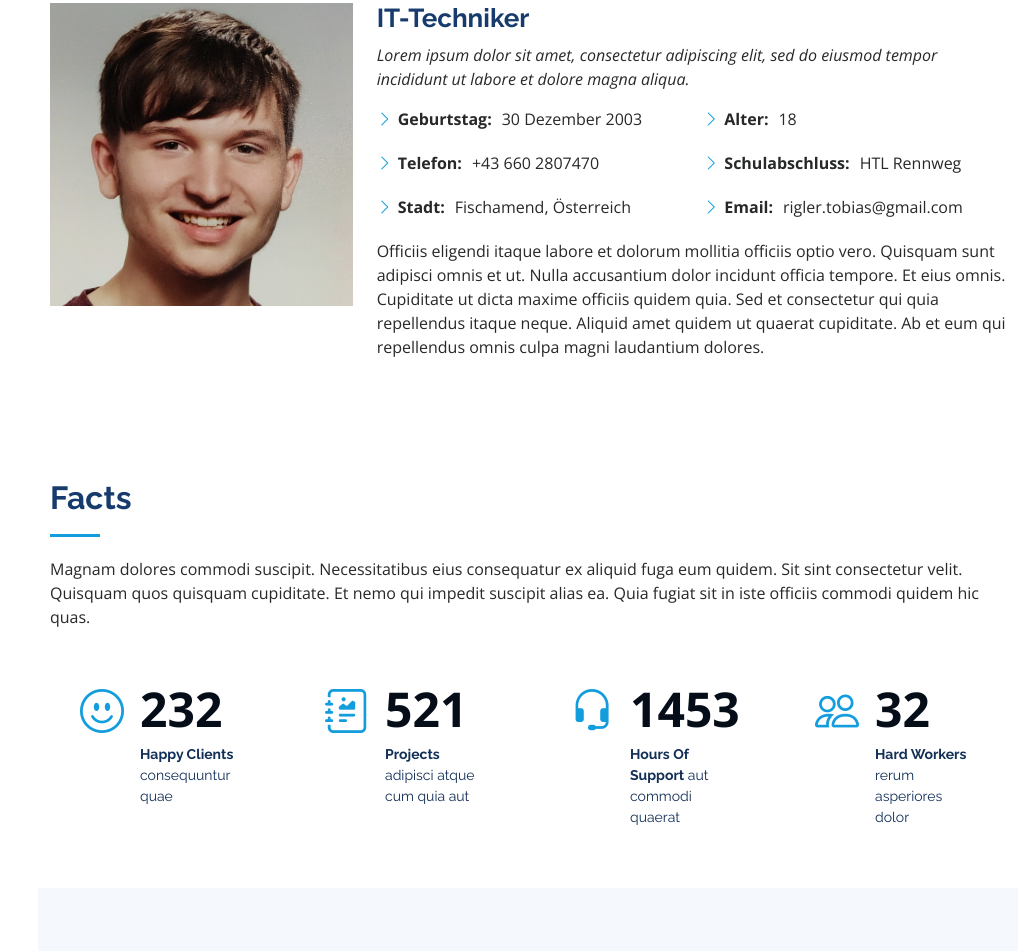
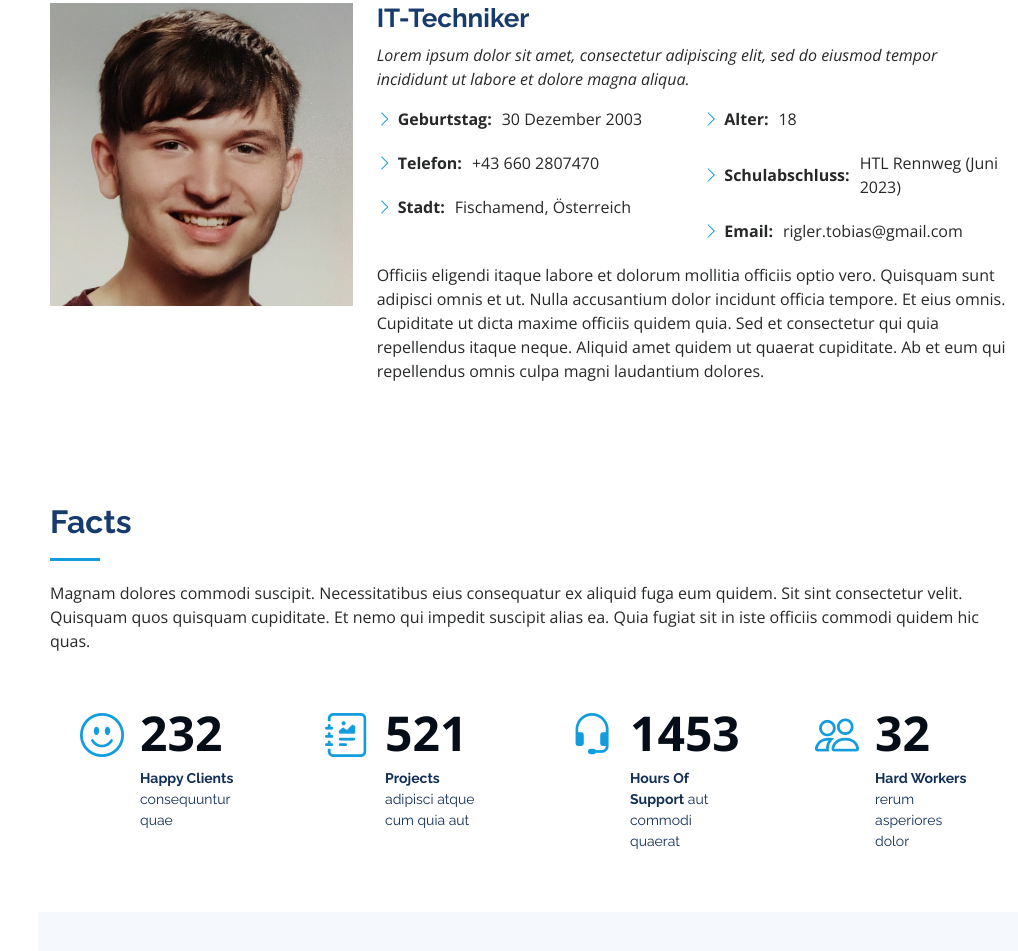
Before and after one commit to rigler-tobias/portfolio-website, a plain HTML site: page index.html in a window 1280 px wide. Shown: the part 1037-1988 px from the top of the page, without its empty margins (262-1280 px from the left). Drawn offline with nearby package versions, Linux system fonts and the light colour scheme.

Commit message:
Updated about

```diff
--- a/index.html
+++ b/index.html
@@ -108,7 +108,7 @@
               <div class="col-lg-6">
                 <ul>
                   <li><i class="bi bi-chevron-right"></i> <strong>Alter:</strong> <span>18</span></li>
-                  <li><i class="bi bi-chevron-right"></i> <strong>Schulabschluss:</strong> <span>HTL Rennweg</span></li>
+                  <li><i class="bi bi-chevron-right"></i> <strong>Schulabschluss:</strong> <span>HTL Rennweg (Juni 2023)</span></li>
                   <li><i class="bi bi-chevron-right"></i> <strong>Email:</strong> <span>rigler.tobias@gmail.com</span></li>
                 </ul>
               </div>
```
